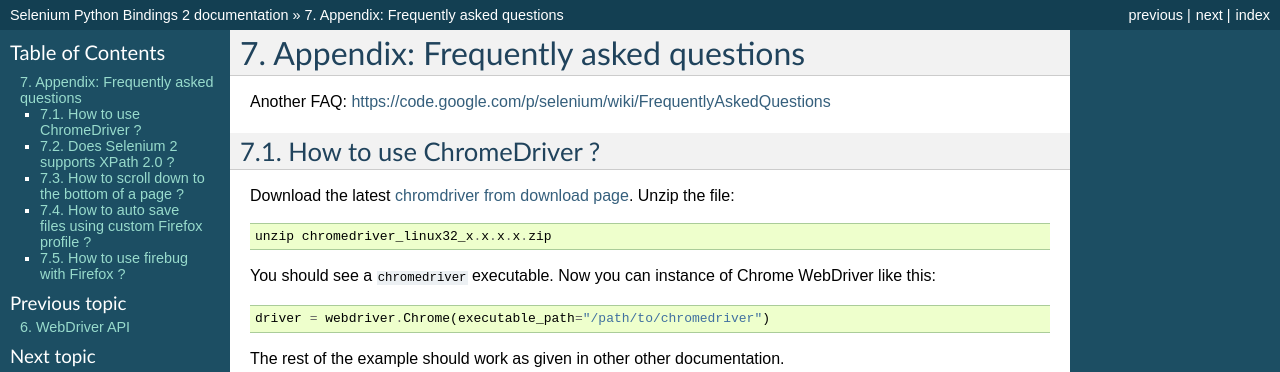
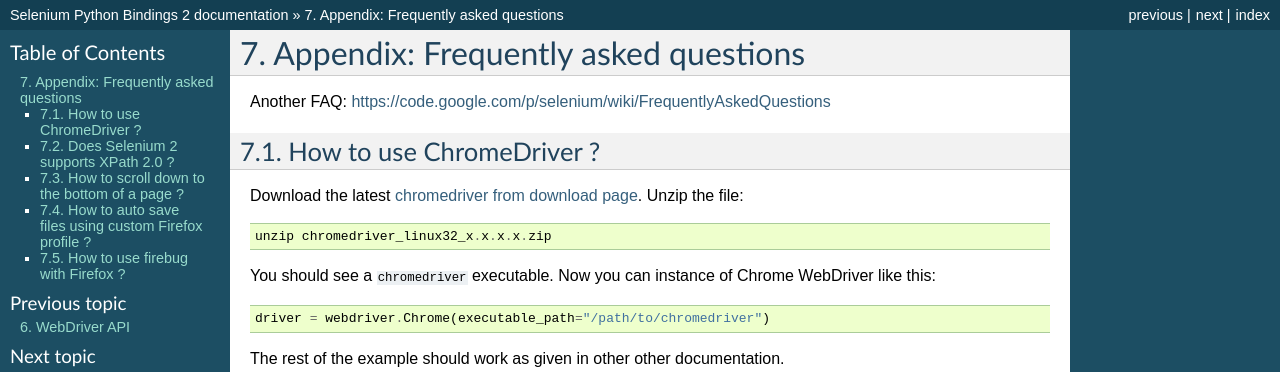
Before and after one commit to baijum/selenium-python, a Sphinx documentation site: the page built from source/faq.rst, in a window 1280 px wide. Shown: the top 372 px of the page. Built offline with Sphinx 7.4.7, drawn with Linux system fonts in a browser that asks for light colours.

Commit message:
Change the URL for chromedriver download list

```diff
--- a/source/faq.rst
+++ b/source/faq.rst
@@ -8,8 +8,8 @@
 How to use ChromeDriver ?
 ~~~~~~~~~~~~~~~~~~~~~~~~~
 
-Download the latest `chromdriver from download page
-<http://code.google.com/p/chromium/downloads/list>`_.  Unzip the
+Download the latest `chromedriver from download page
+<https://code.google.com/p/chromedriver/downloads/list>`_.  Unzip the
 file::
 
   unzip chromedriver_linux32_x.x.x.x.zip
```
